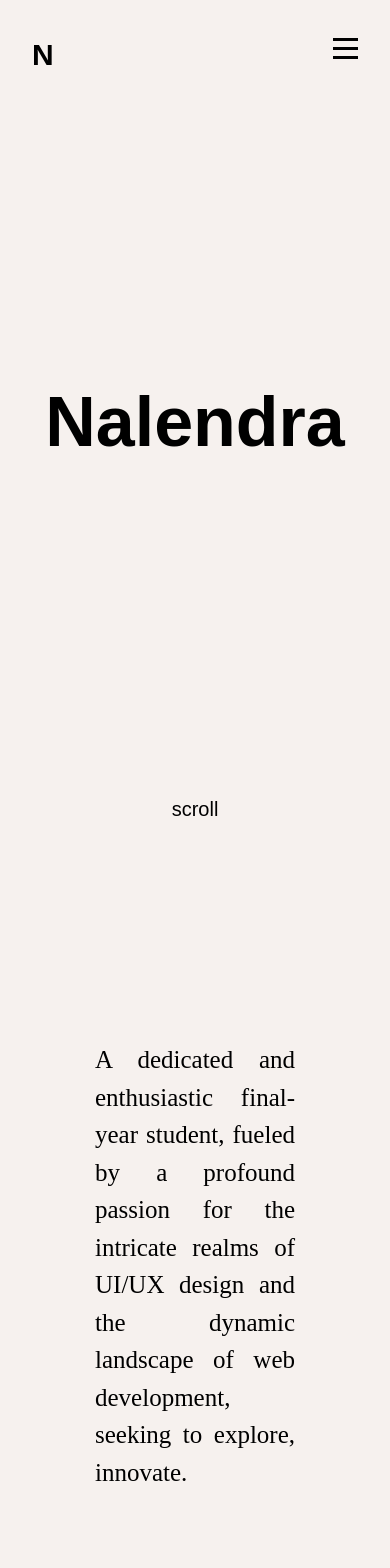
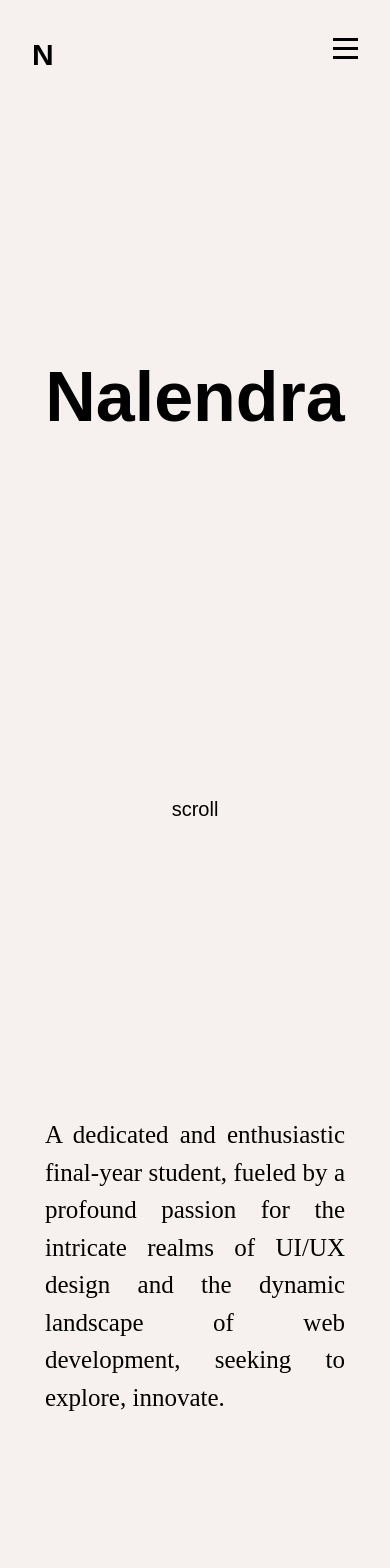
Before and after one commit to nalendramuhammad/nalendra, a Next.js app: page / in a window 390 px wide. Shown: the top 1568 px of the page. Built offline with nearby package versions, Linux system fonts and the light colour scheme.

Commit message:
fix responsive erorr v2

```diff
--- a/styles/Main/dsc.module.scss
+++ b/styles/Main/dsc.module.scss
@@ -26,8 +26,7 @@
     .dscDescription {
       font-size: 30px;
       font-size: 25px;
-      width: 200px;
-      font-weight: 500;
+      width: 300px;
     }
     .foot {
       font-size: 10px;
--- a/styles/Main/main.module.scss
+++ b/styles/Main/main.module.scss
@@ -47,6 +47,7 @@
   .main {
     .container {
       font-size: 70px;
+      margin-bottom: 50px;
     }
   }
 }
```
